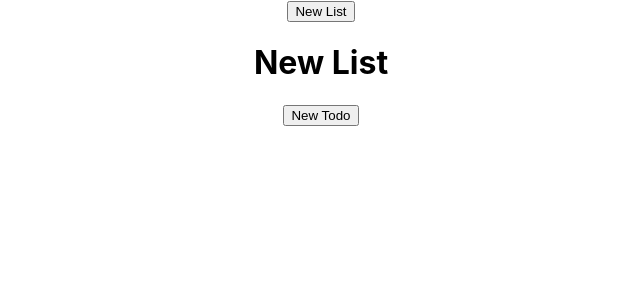
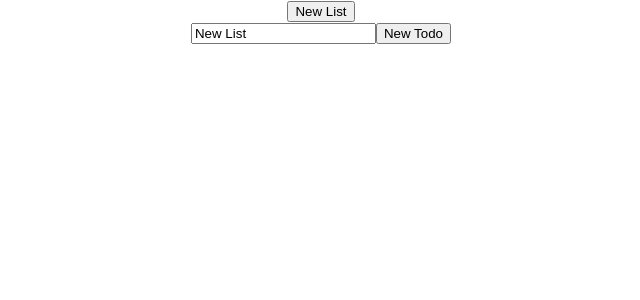
Before and after one commit to Giaddon/TypeScriptTodo, a React (Create React App) app: page / in a window 1280 px wide. Both pictures are taken after a click on the button "New List". Shown: the top 300 px of the page, without its empty margins (319-959 px from the left). Built offline with nearby package versions, Linux system fonts and the light colour scheme.

Commit message:
List and todo labels are now editable

```diff
--- a/src/TodoItem.tsx
+++ b/src/TodoItem.tsx
@@ -1,12 +1,19 @@
 import React, { useState } from 'react';
 import './TodoItem.css';
 import { TodoType } from './types';
+import { saveTodoLabel } from './storageAPI';
 
-function TodoItem({ id, label, completed } : TodoType) {
+function TodoItem({ id, listId, label, completed } : TodoType) {
   const [itemCompleted, setItemCompleted] = useState(completed)
+  const [labelText, setLabelText] = useState<string>(label)
 
   function toggleItem() {
     setItemCompleted(!itemCompleted);
+  }
+
+  function changeLabel(newLabel: string): void {
+    setLabelText(newLabel);
+    saveTodoLabel(id, listId, newLabel);
   }
 
   return (
@@ -16,7 +23,11 @@ function TodoItem({ id, label, completed } : TodoType) {
         checked={itemCompleted}
         onChange={toggleItem}
       />
-      {label}
+      <input
+        type='text'
+        value={labelText}
+        onChange={(e: React.ChangeEvent<HTMLInputElement>) => changeLabel(e.currentTarget.value)}
+      />
     </div>
   )
 }
--- a/src/TodoList.tsx
+++ b/src/TodoList.tsx
@@ -2,24 +2,37 @@ import React, { useState } from 'react';
 import './TodoList.css';
 import TodoItem from './TodoItem';
 import AddTodoButton from './AddTodoButton';
-import { saveTodoListData } from './storageAPI';
+import { saveListLabel, saveTodoListData } from './storageAPI';
 import { TodoListType, TodoType } from './types';
 
 function TodoList({ id, label, todos, nextId } : TodoListType) {
-  const [todosArray, setTodosArray] = useState<TodoType[]>(todos)
+  const [todosArray, setTodosArray] = useState<TodoType[]>(todos);
+  const [labelText, setLabelText] = useState<string>(label);
+  const [nextIdVal, setNextIdVal] = useState<number>(nextId);
 
-  function addNewTodo() {
+  function addNewTodo(): void {
     let newTodosArray: TodoType[] = [...todosArray]
-    newTodosArray.push({id: nextId, label: "New item", completed: false});
+    newTodosArray.push({id: nextIdVal, listId: id, label: "New item", completed: false});
+    setNextIdVal(nextIdVal + 1);
     setTodosArray(newTodosArray);
     saveTodoListData(id, newTodosArray);
   }
 
+  function changeLabel(newLabel: string): void {
+    setLabelText(newLabel);
+    saveListLabel(id, newLabel);
+  }
+
   return (
     <div className="TodoList">
-      <h1>{label}</h1>
+      <input
+        type='text'
+        value={labelText}
+        onChange={(e: React.ChangeEvent<HTMLInputElement>) => changeLabel(e.currentTarget.value)}
+      />
       {todosArray.length > 0
-        ? todosArray.map((i) => <TodoItem id={i.id} label = {i.label} completed = {i.completed} key={i.id} />)
+        ? todosArray.map((i) =>
+          <TodoItem id={i.id} listId={id} label = {i.label} completed = {i.completed} key={i.id} />)
         : null}
       <AddTodoButton newTodo={addNewTodo} />
     </div>
--- a/src/storageAPI.tsx
+++ b/src/storageAPI.tsx
@@ -10,7 +10,7 @@ export function loadAppData(): AppDataType {
   return stringData ? JSON.parse(stringData) : {'lists':[], 'nextId': 0}
 }
 
-export function saveTodoListData( id: number, todos: TodoType[]) {
+export function saveTodoListData(id: number, todos: TodoType[]) {
   let stringData: string|null = localStorage.getItem('todos');
   if (stringData) {
     let parsedData: AppDataType = JSON.parse(stringData);
@@ -21,3 +21,27 @@ export function saveTodoListData( id: number, todos: TodoType[]) {
     localStorage.setItem('todos', JSON.stringify(parsedData));
   }
 };
+
+export function saveListLabel(id: number, label: string): void {
+  let stringData: string|null = localStorage.getItem('todos');
+  if (stringData) {
+    let parsedData: AppDataType = JSON.parse(stringData);
+    parsedData.lists.forEach(list => {if (list.id === id) {
+      list.label = label;
+    }})
+    localStorage.setItem('todos', JSON.stringify(parsedData));
+  }
+}
+
+export function saveTodoLabel(id: number, listId: number, label: string): void {
+  let stringData: string|null = localStorage.getItem('todos');
+  if (stringData) {
+    let parsedData: AppDataType = JSON.parse(stringData);
+    parsedData.lists.forEach(list => {if (list.id === listId) {
+      list.todos.forEach(todo => {if (todo.id === id) {
+        todo.label = label;
+      }})
+    }})
+    localStorage.setItem('todos', JSON.stringify(parsedData));
+  }
+}
--- a/src/types.tsx
+++ b/src/types.tsx
@@ -1,5 +1,6 @@
 export interface TodoType {
   id: number,
+  listId: number,
   label: string,
   completed: boolean,
 };
```
